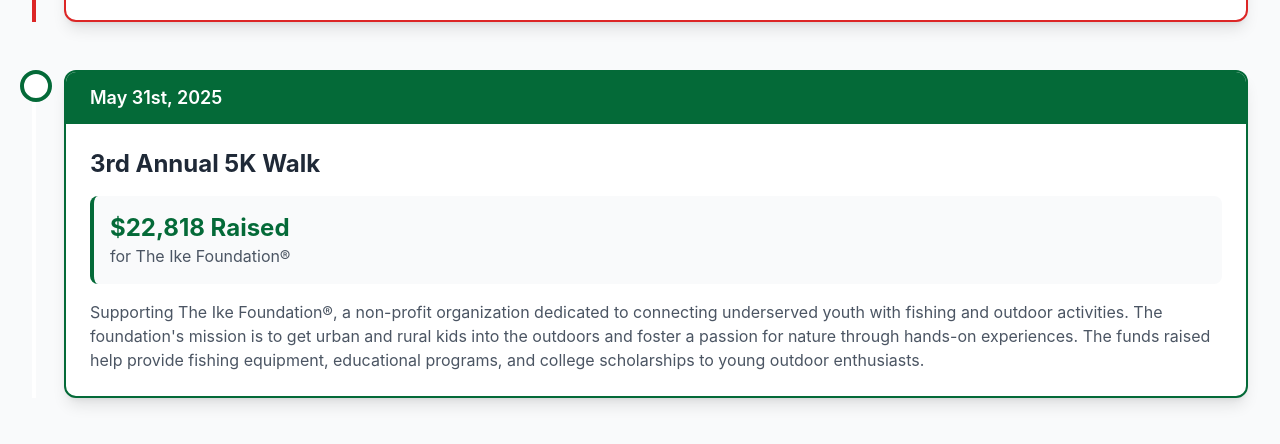
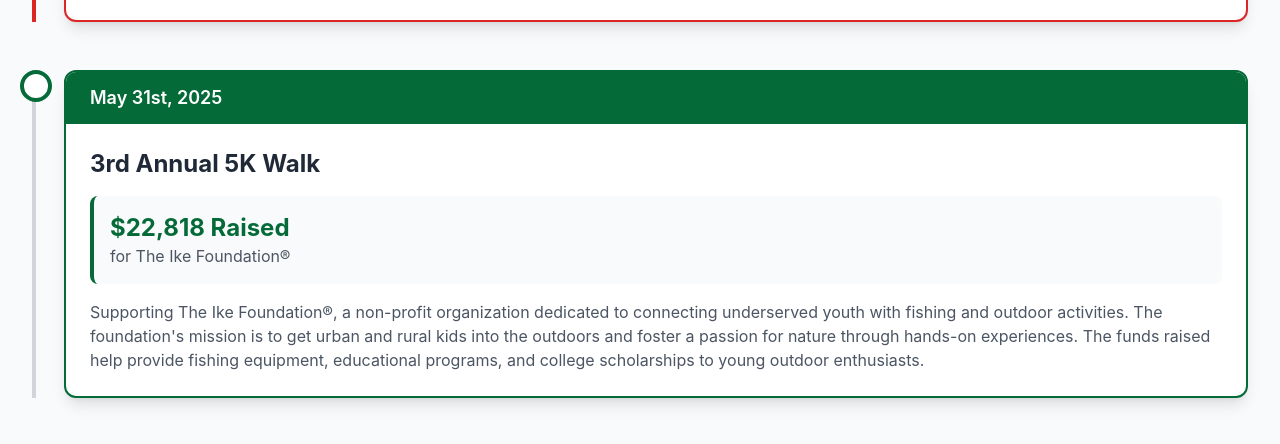
Before and after one commit to pineapplesnkrs/walkthetalk, a React (Vite) app: page /impact in a window 1280 px wide. Shown: the part 614-1058 px from the top of the page. Built offline with nearby package versions, Linux system fonts and the light colour scheme.

Commit message:
Update Impact.tsx

```diff
--- a/src/pages/Impact.tsx
+++ b/src/pages/Impact.tsx
@@ -39,7 +39,7 @@
 
           {/* 5K Walk Event 2025 */}
           <div className="relative">
-            <div className="absolute left-0 top-0 h-full w-1 bg-white"></div>
+            <div className="absolute left-0 top-0 h-full w-1 bg-gray-300"></div>
             <div className="relative ml-8">
               <div className="absolute -left-11 top-0 w-8 h-8 rounded-full border-4 border-kelly-green bg-white"></div>
               <div className="bg-white rounded-xl shadow-lg overflow-hidden border-2 border-kelly-green">
```
